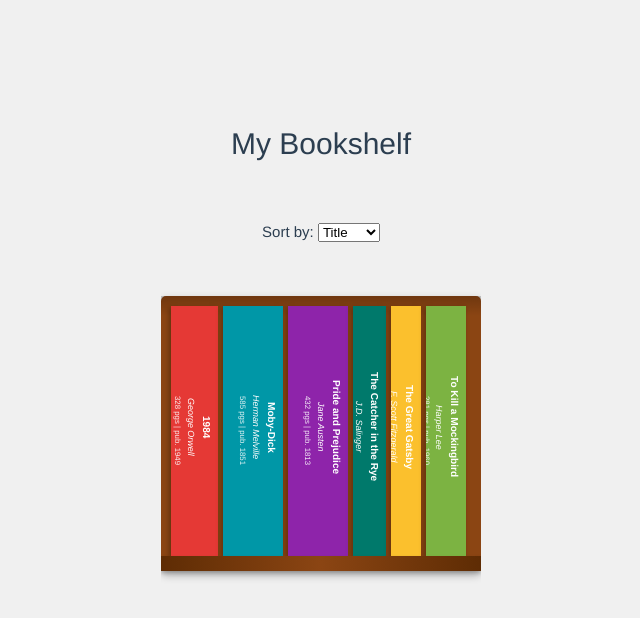
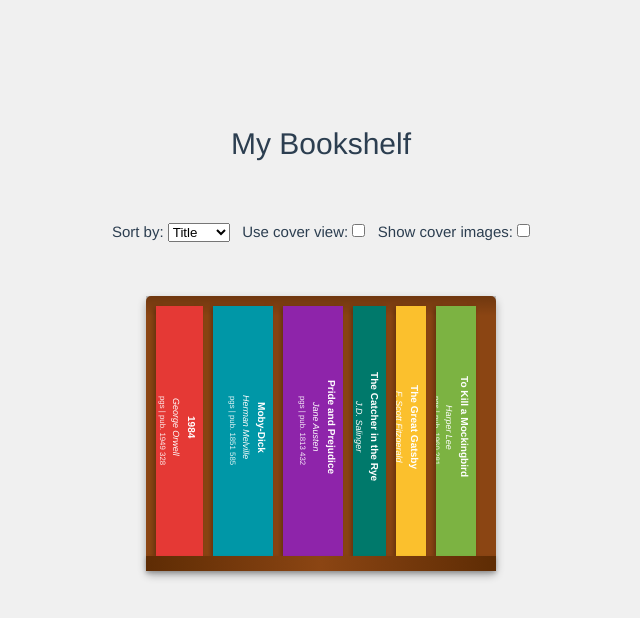
Before and after one commit to saaketht/bookshelf, a Vue app: page / in a window 1280 px wide. Shown: the top 618 px of the page, without its empty margins (319-959 px from the left). Built offline with nearby package versions, Linux system fonts and the light colour scheme.

Commit message:
added cover view + cover images

```diff
--- /dev/null
+++ b/src/components/BookCover.vue
@@ -0,0 +1,93 @@
+<template>
+  <div
+    class="book-cover"
+    :style="{
+      backgroundColor: book.color
+    }"
+  >
+    <div v-if="!useCoverImage" class="book-info">
+      <span class="book-title">{{ book.title }}</span>
+      <span class="book-author">{{ book.author }}</span>
+      <span class="book-extra">{{ book.pages }} pgs | pub. {{ book.publishedYear }}</span>
+    </div>
+    <img v-if="useCoverImage" :src="book.coverUrl" alt="Book Cover" class="book-cover-img" />
+  </div>
+</template>
+
+<script lang="ts">
+import { defineComponent, type PropType } from 'vue'
+import { type Book } from '@/types/book'
+
+export default defineComponent({
+  name: 'BookCover',
+  props: {
+    book: {
+      type: Object as PropType<Book>,
+      required: true
+    },
+    useCoverImage: {
+      type: Boolean,
+      default: false
+    }
+  }
+})
+</script>
+
+<style scoped>
+/* Book cover styles */
+.book-cover {
+  height: 250px;
+  margin-right: 10px;
+  display: flex;
+  flex-direction: column;
+  justify-content: center;
+  align-items: center;
+  color: white;
+  font-size: 0.8rem;
+  box-shadow: 0 4px 8px rgba(0, 0, 0, 0.3);
+  border-radius: 5px;
+  overflow: hidden;
+  transition: transform 0.3s ease;
+}
+
+.book-cover:hover {
+  transform: scale(1.05);
+}
+
+/* Book info (text details) */
+.book-info {
+  padding: 0.5rem;
+  text-align: center;
+}
+
+/* Title styles */
+.book-title {
+  font-weight: bold;
+  font-size: 1em;
+  margin-bottom: 0.5rem;
+  max-height: 3em;
+  overflow: hidden;
+  display: -webkit-box;
+  line-clamp: 2;
+  -webkit-line-clamp: 2;
+  -webkit-box-orient: vertical;
+}
+
+/* Author styles */
+.book-author {
+  font-style: italic;
+  margin-bottom: 0.5rem;
+}
+
+/* Extra info (pages, year) styles */
+.book-extra {
+  font-size: 0.7em;
+  opacity: 0.9;
+}
+
+.book-cover-img {
+  width: 100%;
+  height: 100%;
+  object-fit: cover;
+}
+</style>
--- a/src/components/BookSpine.vue
+++ b/src/components/BookSpine.vue
@@ -1,22 +1,30 @@
 <template>
   <div
     class="book-spine"
+    :class="{ hovered: isHovered }"
     :style="{
       backgroundColor: book.color,
       width: spineWidth + 'px'
     }"
-    @mouseenter="$emit('mouseenter')"
+    @mouseenter="handleMouseEnter"
+    @mouseleave="handleMouseLeave"
   >
-    <div class="book-info">
+    <div v-if="!isHovered || !useCoverImage" class="book-info">
       <span class="book-title">{{ book.title }}</span>
       <span class="book-author">{{ book.author }}</span>
       <span class="book-extra">{{ book.pages }} pgs | pub. {{ book.publishedYear }}</span>
     </div>
+    <img
+      v-if="isHovered && useCoverImage"
+      :src="book.coverUrl"
+      alt="Book Cover"
+      class="book-cover"
+    />
   </div>
 </template>
 
 <script lang="ts">
-import { defineComponent, type PropType, computed } from 'vue'
+import { defineComponent, ref, computed, type PropType } from 'vue'
 import { type Book } from '@/types/book'
 
 export default defineComponent({
@@ -25,6 +33,10 @@ export default defineComponent({
     book: {
       type: Object as PropType<Book>,
       required: true
+    },
+    useCoverImage: {
+      type: Boolean,
+      default: false
     }
   },
   setup(props) {
@@ -35,7 +47,17 @@ export default defineComponent({
       return Math.min(Math.max(min, props.book.pages / 7), max)
     })
 
-    return { spineWidth }
+    const isHovered = ref(false)
+
+    const handleMouseEnter = () => {
+      isHovered.value = true
+    }
+
+    const handleMouseLeave = () => {
+      isHovered.value = false
+    }
+
+    return { spineWidth, isHovered, handleMouseEnter, handleMouseLeave }
   }
 })
 </script>
@@ -51,14 +73,19 @@ export default defineComponent({
   padding: 0.5rem 0.25rem;
   color: white;
   font-size: 0.7rem;
-  transition: all 0.3s ease;
-  margin-right: 5px;
+  transition:
+    transform 0.3s ease-in-out,
+    box-shadow 0.3s ease;
+  margin-right: 10px;
   box-shadow: -2px 2px 5px rgba(0, 0, 0, 0.3);
-  /* border-radius: 0 3px 3px 0; */
   position: relative;
   overflow: hidden;
+  cursor: pointer;
+  direction: rtl;
+  transform-origin: left center; /* Flip from left edge */
 }
 
+/* Smooth hover gradient with improved visibility */
 .book-spine::before {
   content: '';
   position: absolute;
@@ -66,19 +93,56 @@ export default defineComponent({
   left: 0;
   width: 100%;
   height: 100%;
-  background: linear-gradient(to right, rgba(255, 255, 255, 0.1), rgba(255, 255, 255, 0));
+  background: linear-gradient(to right, rgba(255, 255, 255, 0.2), rgba(255, 255, 255, 0));
   opacity: 0;
+  transition:
+    opacity 0.5s ease,
+    transform 0.3s ease;
+}
+
+/* Book hover effect: scale with smoother shadow and gradient */
+.book-spine:hover {
+  box-shadow: -2px 4px 10px rgba(0, 0, 0, 0.4);
+}
+
+.book-spine:hover::before {
+  opacity: 0.6; /* Make gradient more visible */
+  transform: scaleX(1.1); /* Slight expansion for emphasis */
+}
+
+/* Hovered state: apply flip effect */
+.book-spine.hovered {
+  transform: rotateY(-90deg);
+}
+
+/* Shift neighboring books when a spine is hovered */
+.book-spine.hovered + .book-spine {
+  transform: translateX(30px); /* Shift neighboring books */
+}
+
+/* Book cover styles */
+.book-cover {
+  display: none; /* Hidden by default */
+  position: absolute;
+  top: 0;
+  left: 0;
+  width: 100%;
+  height: 100%;
+  backface-visibility: hidden;
   transition: opacity 0.3s ease;
 }
 
-.book-spine:hover {
-  transform: scale(1.05) translateY(-5px);
-}
-
-.book-spine:hover::before {
+/* Display cover on hover */
+.book-spine.hovered .book-cover {
+  display: block;
   opacity: 1;
 }
 
+.book-spine:not(.hovered) {
+  transition: transform 0.3s ease; /* Add a slight transition for all books */
+}
+
+/* Book info (text details) */
 .book-info {
   display: flex;
   flex-direction: column;
@@ -87,6 +151,7 @@ export default defineComponent({
   padding: 0.5rem 0;
 }
 
+/* Title styles */
 .book-title {
   font-weight: bold;
   font-size: 0.9em;
@@ -95,6 +160,7 @@ export default defineComponent({
   max-height: 100%;
 }
 
+/* Author styles */
 .book-author {
   font-style: italic;
   font-weight: normal;
@@ -105,6 +171,7 @@ export default defineComponent({
   text-overflow: ellipsis;
 }
 
+/* Extra info (pages, year) styles */
 .book-extra {
   font-size: 0.7em;
   opacity: 0.9;
@@ -112,4 +179,11 @@ export default defineComponent({
   overflow: hidden;
   text-overflow: ellipsis;
 }
+
+/* Adjust height for mobile view */
+@media (max-width: 600px) {
+  .book-spine {
+    height: 200px;
+  }
+}
 </style>
--- a/src/components/Bookshelf.vue
+++ b/src/components/Bookshelf.vue
@@ -9,15 +9,39 @@
         <option value="pages">Pages</option>
         <option value="publishedYear">Year</option>
       </select>
+      &nbsp;
+
+      <!-- Toggle between spine and cover view -->
+      <label for="view-toggle" class="view-toggle">
+        Use cover view:
+        <input id="view-toggle" type="checkbox" v-model="showCoverView" />
+        &nbsp;
+      </label>
+
+      <!-- Toggle for using cover images or not -->
+      <label for="cover-toggle" class="cover-toggle">
+        Show cover images:
+        <input id="cover-toggle" type="checkbox" v-model="useCoverImages" />
+      </label>
     </div>
     <div class="bookshelf-wrapper">
       <div class="shelf">
-        <BookSpine
-          v-for="book in sortedBooks"
-          :key="book.id"
-          :book="book"
-          @mouseenter="handleBookHover(book)"
-        />
+        <template v-if="!showCoverView">
+          <BookSpine
+            v-for="book in sortedBooks"
+            :key="book.id"
+            :book="book"
+            :useCoverImage="useCoverImages"
+          />
+        </template>
+        <template v-else>
+          <BookCover
+            v-for="book in sortedBooks"
+            :key="book.id"
+            :book="book"
+            :useCoverImage="useCoverImages"
+          />
+        </template>
       </div>
     </div>
   </div>
@@ -28,15 +52,19 @@ import { defineComponent, ref, computed } from 'vue'
 import { type Book } from '@/types/book'
 import { mockBooks } from '@/mock/books'
 import BookSpine from './BookSpine.vue'
+import BookCover from './BookCover.vue'
 
 export default defineComponent({
   name: 'Bookshelf-main',
   components: {
-    BookSpine
+    BookSpine,
+    BookCover
   },
   setup() {
     const books = ref<Book[]>(mockBooks)
     const sortBy = ref<keyof Book>('title')
+    const showCoverView = ref(false)
+    const useCoverImages = ref(false)
 
     const sortedBooks = computed(() => {
       return [...books.value].sort((a, b) => {
@@ -54,14 +82,16 @@ export default defineComponent({
 
     const handleBookHover = (book: Book) => {
       console.log('Book hovered:', book.title)
-      // We'll implement the cover display effect later
+      // implement the cover display effect later
     }
 
     return {
       sortBy,
       sortedBooks,
       sortBooks,
-      handleBookHover
+      handleBookHover,
+      showCoverView,
+      useCoverImages
     }
   }
 })
@@ -77,6 +107,11 @@ export default defineComponent({
 
 .bookshelf-controls {
   margin-bottom: 2rem;
+}
+
+.view-toggle .cover-toggle {
+  margin-left: 1rem;
+  font-size: 0.9rem;
 }
 
 .bookshelf-wrapper {
--- a/src/mock/books.ts
+++ b/src/mock/books.ts
@@ -17,7 +17,8 @@ export const mockBooks: Book[] = [
     genre: 'Science Fiction',
     color: '#E53935',
     pages: 328,
-    publishedYear: 1949
+    publishedYear: 1949,
+    coverUrl: 'https://d3525k1ryd2155.cloudfront.net/f/935/524/9780451524935.RH.0.l.jpg'
   },
   {
     id: '3',
--- a/src/types/book.ts
+++ b/src/types/book.ts
@@ -6,4 +6,5 @@ export interface Book {
   pages: number
   publishedYear: number
   color: string
+  coverUrl?: string
 }
```
